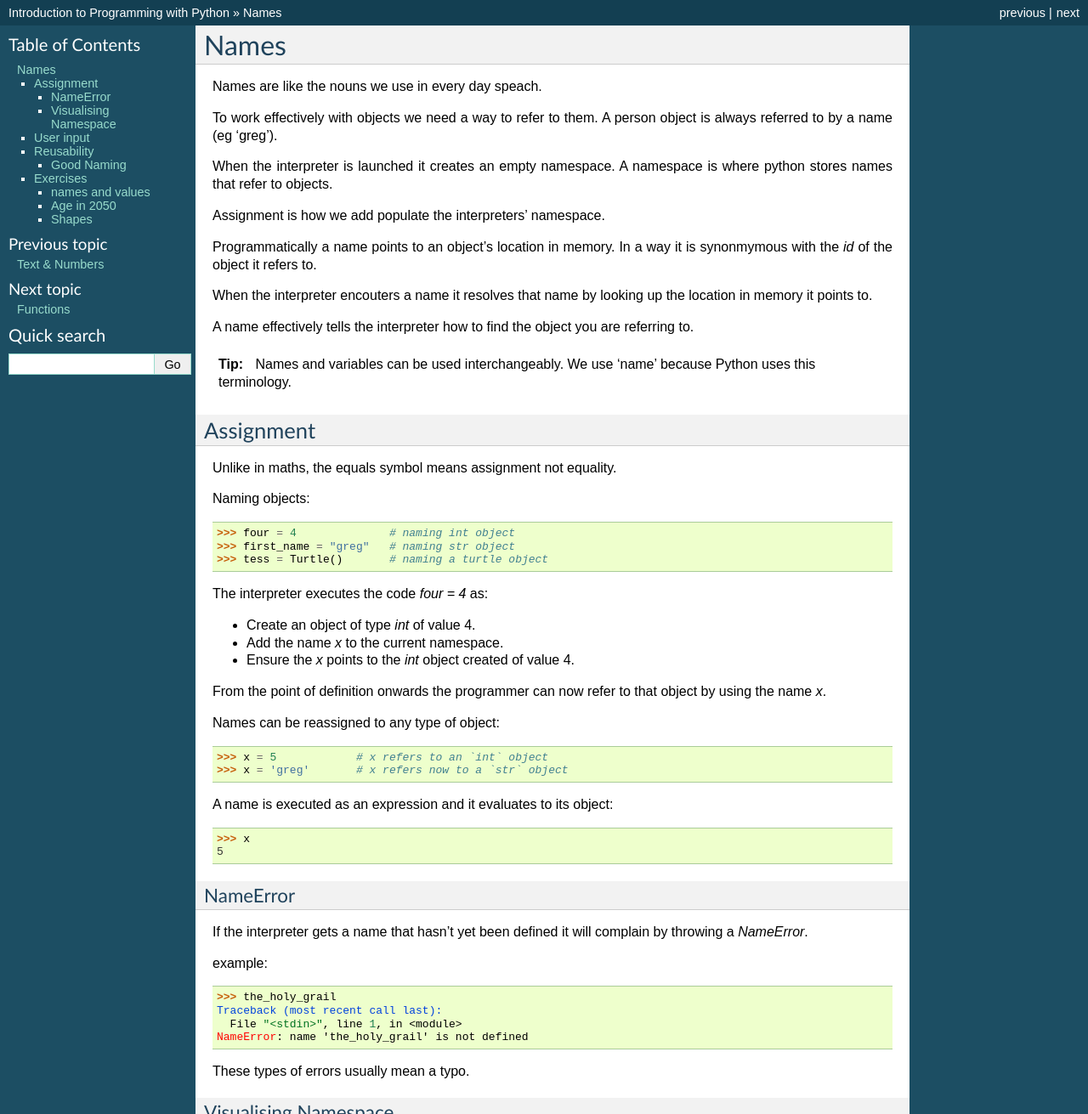
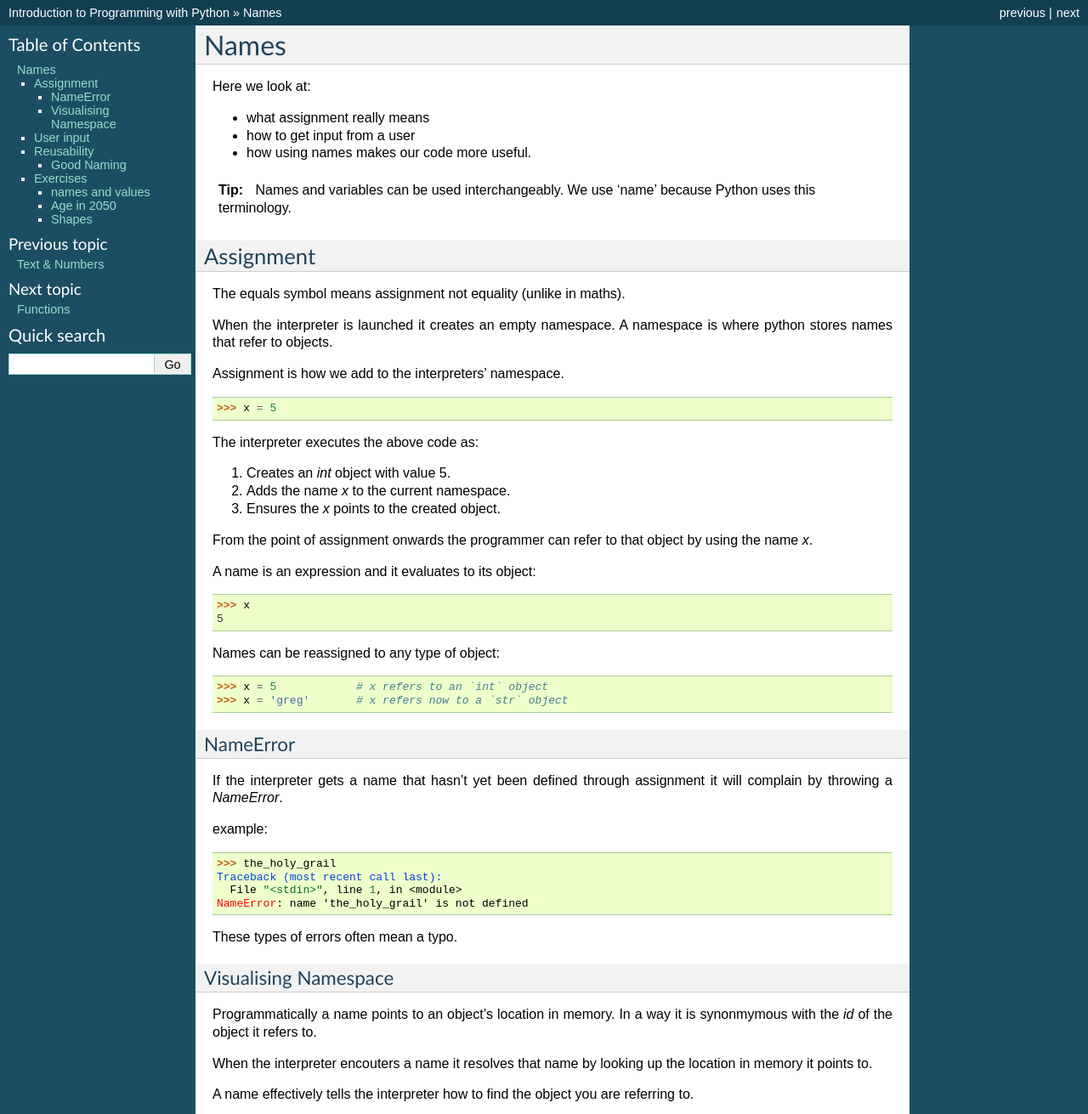
Before and after one commit to gu-lseg/intro-to-programming, a Sphinx documentation site: the page built from source/names.rst, in a window 1280 px wide and 1400 px high, cut to the strip 0-1311 px from the top of the window. Shown: the whole strip at 85% size. Built offline with Sphinx 7.4.7, drawn with Linux system fonts in a browser that asks for light colours; pages that are not in the unit, such as notebooks, are missing from menus.

Commit message:
simplified names

```diff
--- a/source/names.rst
+++ b/source/names.rst
@@ -1,23 +1,11 @@
 Names
 *****
 
-Names are like the nouns we use in every day speach.
+Here we look at:
 
-To work effectively with objects we need a way to refer to them. A person
-object is always referred to by a name (eg 'greg').
-
-When the interpreter is launched it creates an empty namespace. A namespace is
-where python stores names that refer to objects.
-
-Assignment is how we add populate the interpreters' namespace.
-
-Programmatically a name points to an object's location in memory. In a way it is
-synonmymous with the `id` of the object it refers to.
-
-When the interpreter encouters a name it resolves that name by looking up the location in memory it
-points to.
-
-A name effectively tells the interpreter how to find the object you are referring to.
+* what assignment really means
+* how to get input from a user
+* how using names makes our code more useful.
 
 .. tip::
 
@@ -27,38 +15,42 @@
 Assignment
 ==========
 
-Unlike in maths, the equals symbol means assignment not equality.
+The equals symbol means assignment not equality (unlike in maths).
 
-Naming objects::
+When the interpreter is launched it creates an empty namespace. A namespace is
+where python stores names that refer to objects.
 
-    >>> four = 4              # naming int object
-    >>> first_name = "greg"   # naming str object
-    >>> tess = Turtle()       # naming a turtle object
+Assignment is how we add to the interpreters' namespace.
 
-The interpreter executes the code `four = 4` as:
+::
 
-* Create an object of type `int` of value 4.
-* Add the name `x` to the current namespace.
-* Ensure the `x` points to the `int` object created of value 4.
+    >>> x = 5
 
-From the point of definition onwards the programmer can now refer to that
+The interpreter executes the above code as:
+
+1. Creates an `int` object with value 5.
+2. Adds the name `x` to the current namespace.
+3. Ensures the `x` points to the created object.
+
+From the point of assignment onwards the programmer can refer to that
 object by using the name `x`.
+
+A name is an expression and it evaluates to its object::
+
+    >>> x
+    5
 
 Names can be reassigned to any type of object::
 
     >>> x = 5            # x refers to an `int` object
     >>> x = 'greg'       # x refers now to a `str` object
 
-A name is executed as an expression and it evaluates to its object::
-
-    >>> x
-    5
 
 NameError
 ---------
 
-If the interpreter gets a name that hasn't yet been defined it will complain
-by throwing a `NameError`.
+If the interpreter gets a name that hasn't yet been defined through assignment
+it will complain by throwing a `NameError`.
 
 example::
 
@@ -67,7 +59,7 @@
       File "<stdin>", line 1, in <module>
     NameError: name 'the_holy_grail' is not defined
 
-These types of errors usually mean a typo.
+These types of errors often mean a typo.
 
 Visualising Namespace
 ---------------------
```
